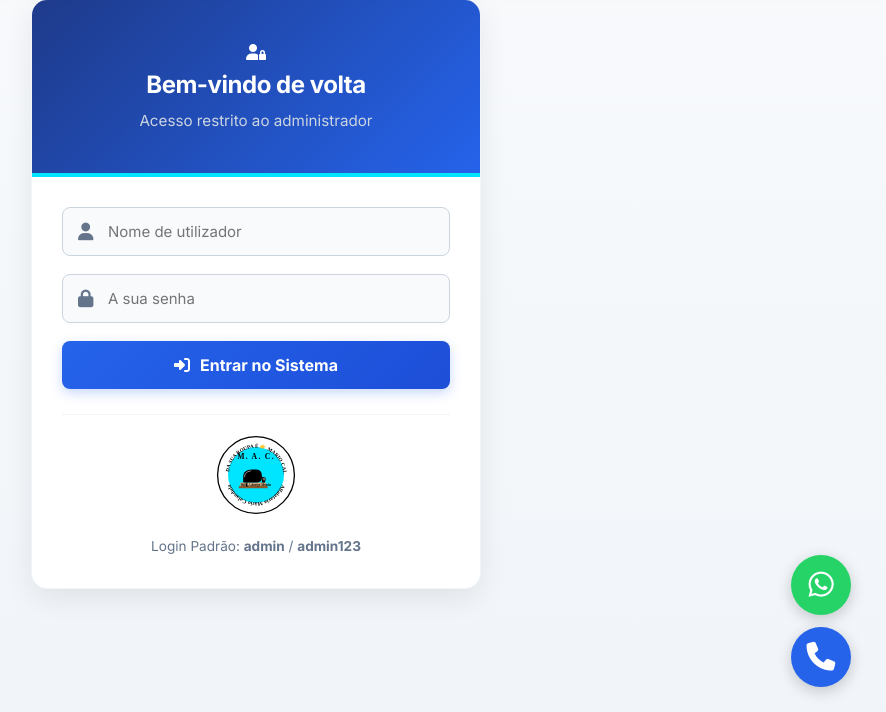
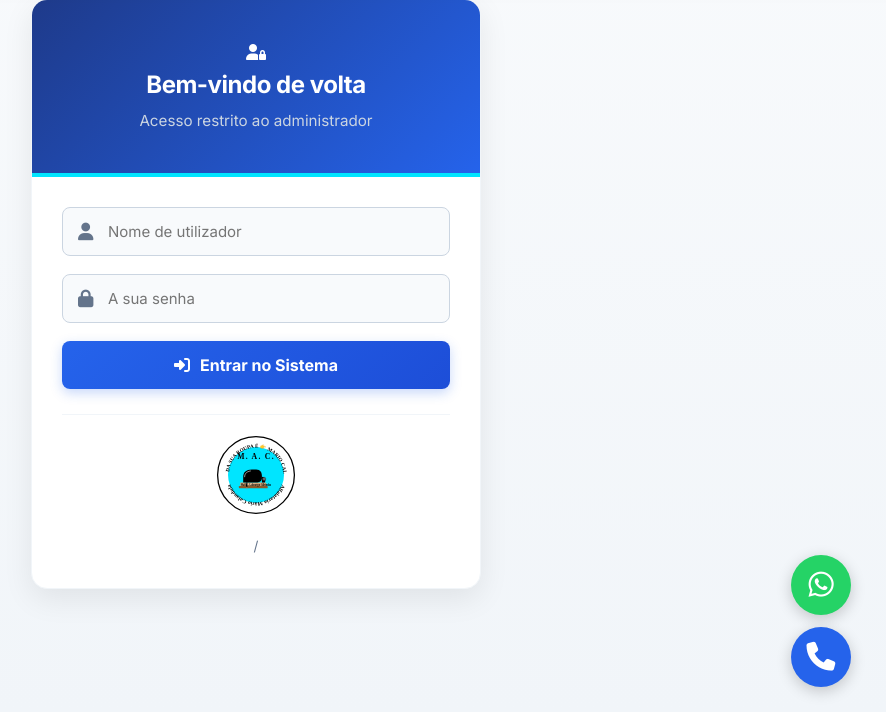
Before and after one commit to melphystec-eng/sistem-alfaiataria, a Flask app: page /login in a window 1280 px wide. Shown: the part 88-800 px from the top of the page, without its empty margins (384-1270 px from the left). Run offline with Flask 3, Linux system fonts and the light colour scheme; parts of the project's set-up code (start-up, migrations or seed data) failed here and were passed over; some libraries are stand-ins or nearby versions.

Commit message:
Retirada da senha

```diff
--- a/templates/login.html
+++ b/templates/login.html
@@ -60,7 +60,7 @@
               <text x="250" y="320" font-family="'Arial', sans-serif" font-size="16" font-weight="bold" fill="#000" text-anchor="middle">Huíla - Lubango / Arimba</text>
            </svg>
         </div>
-        <small style="color: var(--cinza-500);">Login Padrão: <b>admin</b> / <b>admin123</b></small>
+        <small style="color: var(--cinza-500);"><b></b> / <b></b></small>
       </div>
     </div>
 
```
